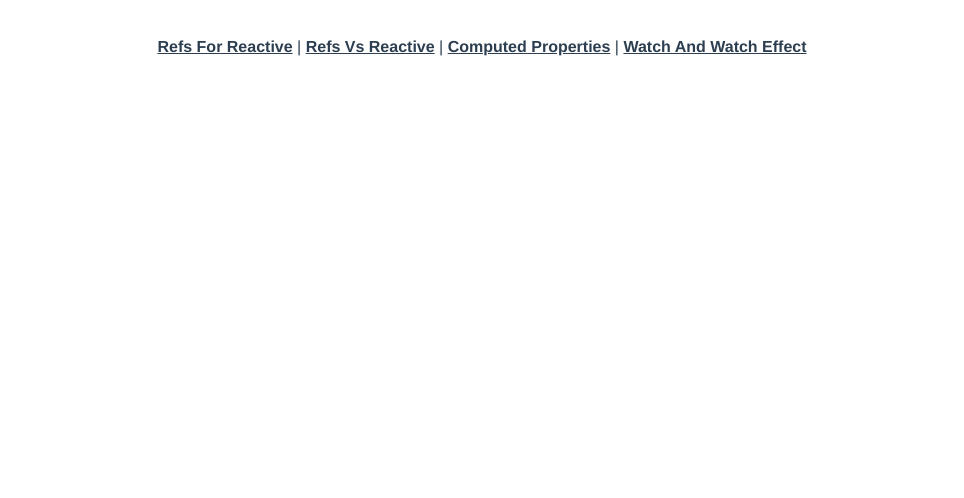
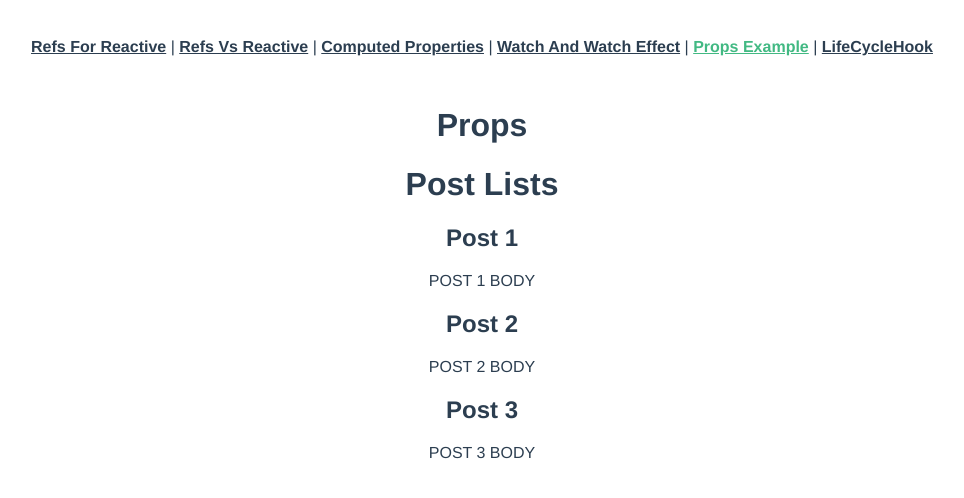
Before and after one commit to mosabberul55/composion-api-basic, a Vue app: page /props-example in a window 1280 px wide. Shown: the top 498 px of the page, without its empty margins (158-1122 px from the left). Built offline with nearby package versions, Linux system fonts and the light colour scheme.

Commit message:
life cycle hooks

```diff
--- a/src/App.vue
+++ b/src/App.vue
@@ -3,7 +3,9 @@
     <router-link to="/">Refs For Reactive</router-link> |
     <router-link :to="{ name: 'refsVsReactive' }">Refs Vs Reactive</router-link> |
     <router-link :to="{ name: 'computedProperties' }">Computed Properties</router-link> |
-    <router-link :to="{ name: 'watchAndWatchEffect' }">Watch And Watch Effect</router-link>
+    <router-link :to="{ name: 'watchAndWatchEffect' }">Watch And Watch Effect</router-link> |
+    <router-link :to="{ name: 'propsExample' }">Props Example</router-link> |
+    <router-link :to="{ name: 'lifeCycleHook' }">LifeCycleHook</router-link>
   </nav>
   <router-view/>
 </template>
--- /dev/null
+++ b/src/components/PostList.vue
@@ -0,0 +1,32 @@
+<template>
+  <div class="Post-list">
+    <h1>Post Lists</h1>
+    <div v-for="post in posts" :key="post.id">
+      <single-post :post="post" />
+    </div>
+  </div>
+</template>
+
+<script>
+import SinglePost from "@/components/SinglePost.vue";
+
+export default {
+  name: "PostList",
+  components: {SinglePost},
+  props: {
+    posts: {
+      type: Array,
+      required: true,
+    },
+  },
+  setup(props) {
+    const posts = props.posts
+
+    return { posts };
+  },
+}
+</script>
+
+<style scoped>
+
+</style>
--- /dev/null
+++ b/src/components/SinglePost.vue
@@ -0,0 +1,34 @@
+<template>
+  <div class="SinglePost">
+    <div>
+      <h2>{{ post.title }}</h2>
+      <p>{{ formattedBody }}</p>
+    </div>
+  </div>
+</template>
+
+<script>
+import {computed} from "vue";
+
+export default {
+  name: "SinglePost",
+  props: {
+    post: {
+      type: Object,
+      required: true,
+    },
+  },
+  setup(props) {
+    const post = props.post;
+    const formattedBody = computed(() => {
+      return post.body.toUpperCase();
+    });
+
+    return { post, formattedBody };
+  },
+}
+</script>
+
+<style scoped>
+
+</style>
--- a/src/router/index.js
+++ b/src/router/index.js
@@ -21,6 +21,16 @@ const routes = [
     path: '/watch-and-watch-effect',
     name: 'watchAndWatchEffect',
     component: () => import(/* webpackChunkName: "about" */ '../views/WatchAndWatchEffect.vue')
+  },
+  {
+    path: '/props-example',
+    name: 'propsExample',
+    component: () => import(/* webpackChunkName: "about" */ '../views/PropsExample.vue')
+  },
+  {
+    path: '/life-cycle-hook',
+    name: 'lifeCycleHook',
+    component: () => import(/* webpackChunkName: "about" */ '../views/LifeCycleHook.vue')
   }
 ]
 
--- /dev/null
+++ b/src/views/LifeCycleHook.vue
@@ -0,0 +1,35 @@
+<template>
+  <div class="LifeCycleHook">
+    <h1>LifeCycleHook</h1>
+    <div>{{ objectOne }}</div>
+  </div>
+</template>
+
+<script>
+import {onMounted, onUnmounted, onUpdated, ref} from "vue";
+
+export default {
+  name: "LifeCycleHook",
+  setup() {
+    const objectOne = ref({ id: 1, name: "object one" });
+    const init = () => {
+      objectOne.value.name = "object one updated";
+    };
+    onMounted(() => {
+      init();
+      console.log('component mounted')
+    });
+    onUnmounted(() => {
+      console.log('component unmounted')
+    });
+    onUpdated(() => {
+      console.log('component updated')
+    });
+    return { objectOne };
+  },
+}
+</script>
+
+<style scoped>
+
+</style>
--- /dev/null
+++ b/src/views/PropsExample.vue
@@ -0,0 +1,29 @@
+<template>
+  <div class="home">
+    <h1>Props</h1>
+    <post-list :posts="posts" />
+  </div>
+</template>
+
+<script>
+import {ref} from "vue";
+import PostList from "@/components/PostList.vue";
+
+export default {
+  name: "PropsExample",
+  components: {PostList},
+  setup() {
+    const posts = ref([
+        { id: 1,title: "Post 1", body: "Post 1 body" },
+        { id: 2,title: "Post 2", body: "Post 2 body" },
+        { id: 3,title: "Post 3", body: "Post 3 body" }
+    ])
+
+    return { posts }
+  }
+}
+</script>
+
+<style scoped>
+
+</style>
```
